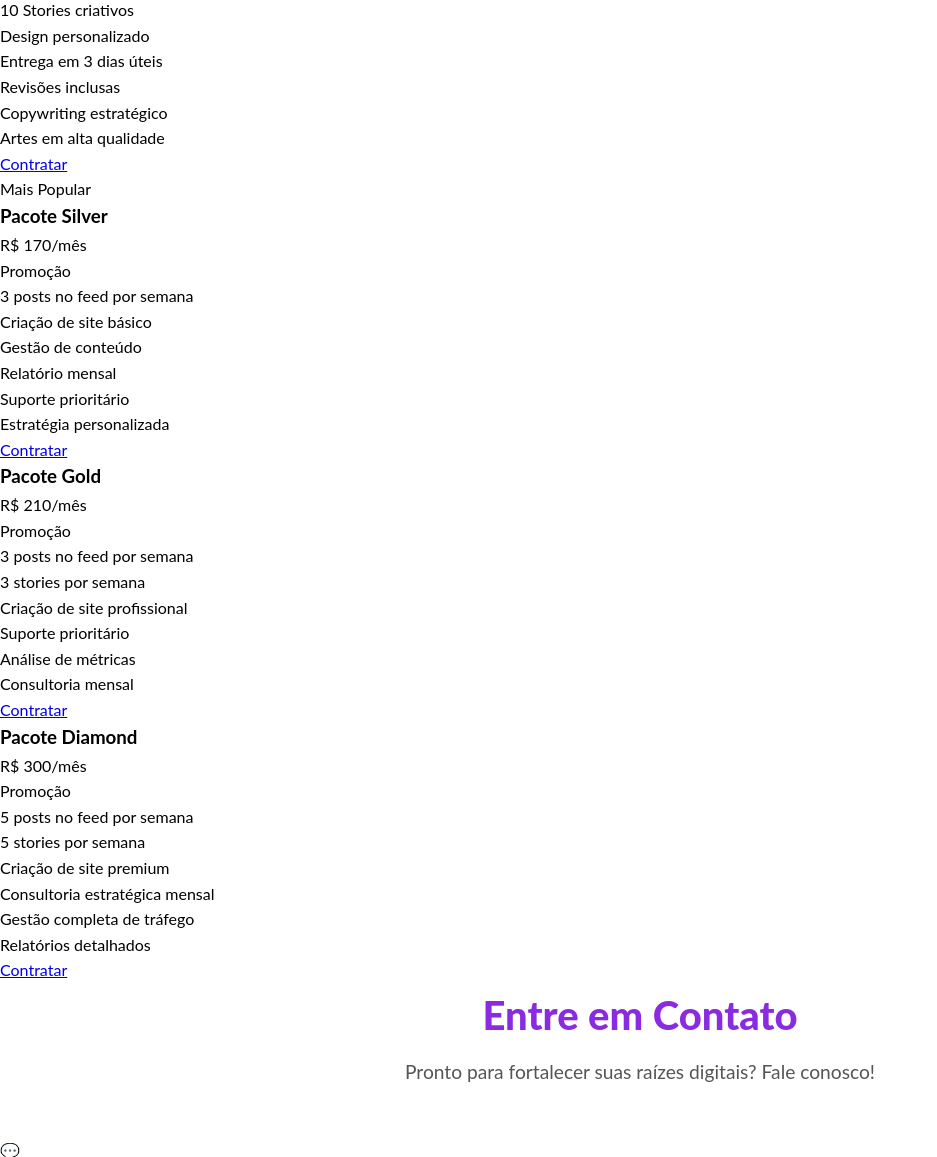
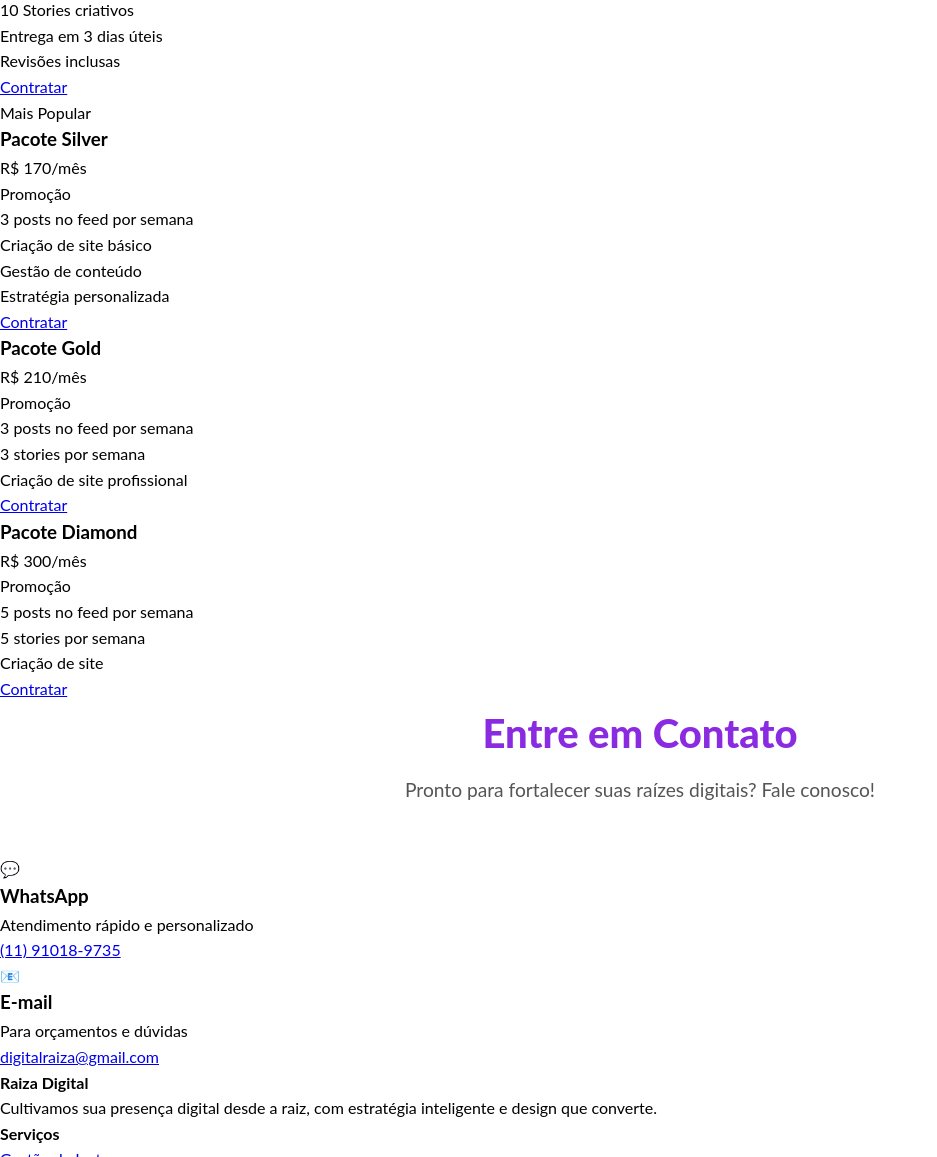
Before and after one commit to digitalraiza-star/siteraiza, a plain HTML site: page index.html in a window 1280 px wide. Shown: the part 3100-4257 px from the top of the page, without its empty margins (0-937 px from the left). Drawn offline with Linux system fonts and the light colour scheme; a script that the page names is missing.

Commit message:
Update index.html

```diff
--- a/index.html
+++ b/index.html
@@ -232,11 +232,9 @@
                     </div>
                     <ul class="features">
                         <li>10 Stories criativos</li>
-                        <li>Design personalizado</li>
                         <li>Entrega em 3 dias úteis</li>
                         <li>Revisões inclusas</li>
-                        <li>Copywriting estratégico</li>
-                        <li>Artes em alta qualidade</li>
+
                     </ul>
                     <a href="https://wa.me/5511910189735?text=Olá! Gostaria de contratar o Pacote Stories por R$50" class="btn-pricing" target="_blank">
                         <span>Contratar</span>
@@ -254,8 +252,6 @@
                         <li>3 posts no feed por semana</li>
                         <li>Criação de site básico</li>
                         <li>Gestão de conteúdo</li>
-                        <li>Relatório mensal</li>
-                        <li>Suporte prioritário</li>
                         <li>Estratégia personalizada</li>
                     </ul>
                     <a href="https://wa.me/5511910189735?text=Olá! Gostaria de contratar o Pacote Silver por R$170/mês" class="btn-pricing" target="_blank">
@@ -273,9 +269,6 @@
                         <li>3 posts no feed por semana</li>
                         <li>3 stories por semana</li>
                         <li>Criação de site profissional</li>
-                        <li>Suporte prioritário</li>
-                        <li>Análise de métricas</li>
-                        <li>Consultoria mensal</li>
                     </ul>
                     <a href="https://wa.me/5511910189735?text=Olá! Gostaria de contratar o Pacote Gold por R$210/mês" class="btn-pricing" target="_blank">
                         <span>Contratar</span>
@@ -291,10 +284,7 @@
                     <ul class="features">
                         <li>5 posts no feed por semana</li>
                         <li>5 stories por semana</li>
-                        <li>Criação de site premium</li>
-                        <li>Consultoria estratégica mensal</li>
-                        <li>Gestão completa de tráfego</li>
-                        <li>Relatórios detalhados</li>
+                        <li>Criação de site </li>
                     </ul>
                     <a href="https://wa.me/5511910189735?text=Olá! Gostaria de contratar o Pacote Diamond por R$300/mês" class="btn-pricing" target="_blank">
                         <span>Contratar</span>
```
